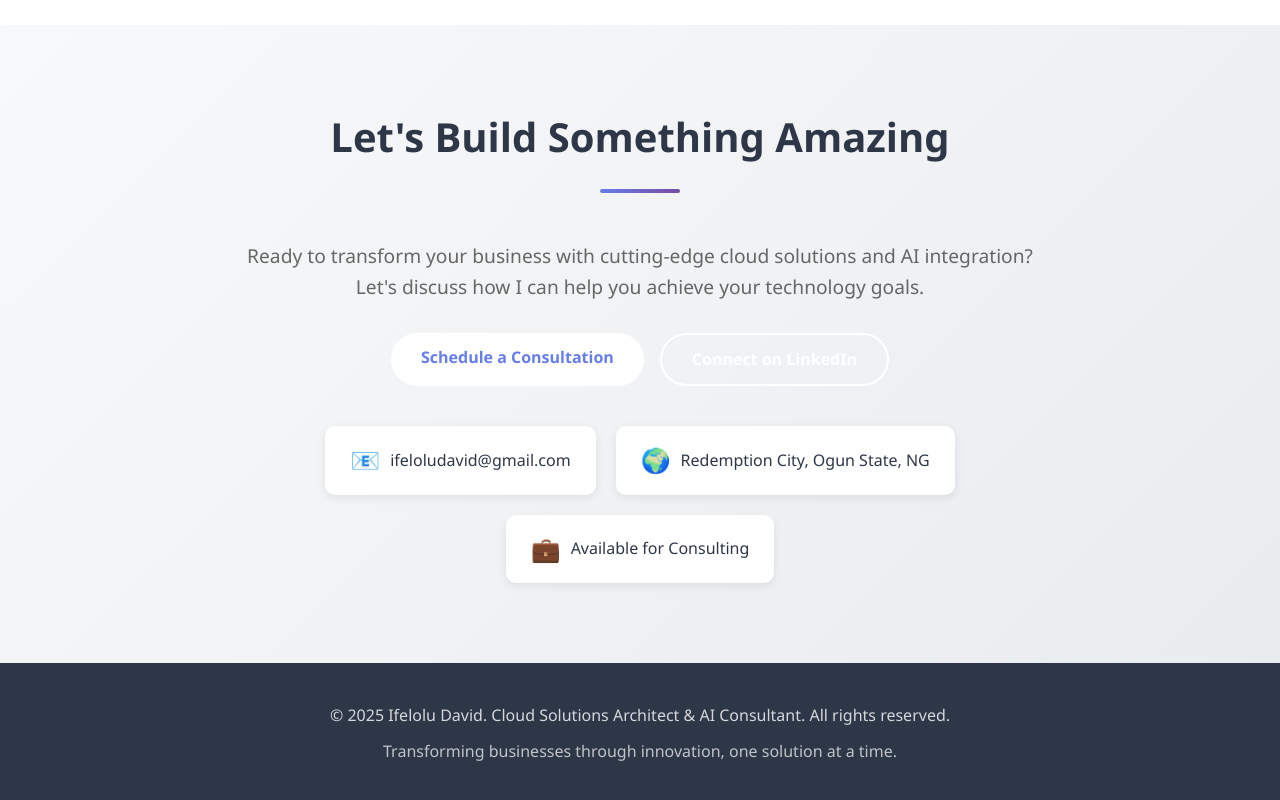
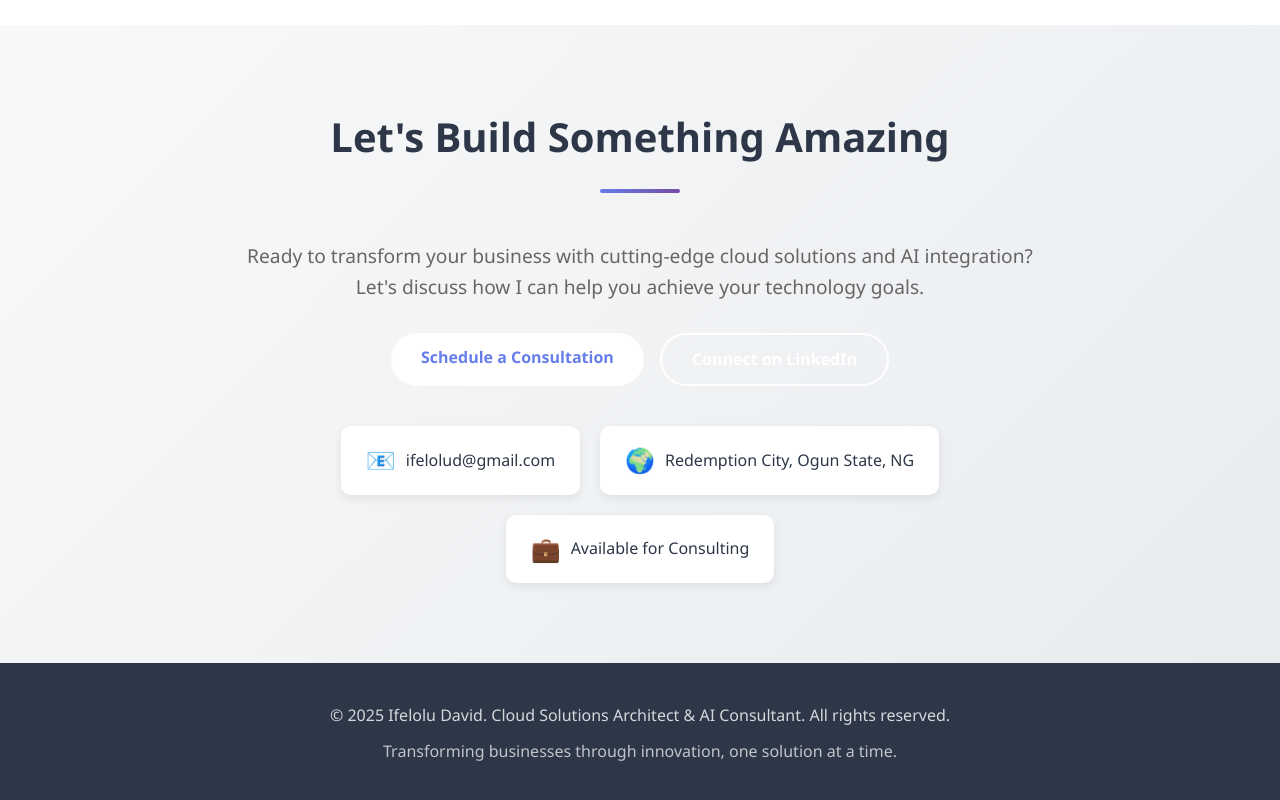
Before and after one commit to IfeloluDavid/NodeJS-Portfolio-Application, a website: page index.html in a window 1280 px wide. Shown: the part 5792-6592 px from the top of the page. Drawn offline with Linux system fonts and the light colour scheme.

Commit message:
Update email address in contact methods

```diff
--- a/index.html
+++ b/index.html
@@ -789,7 +789,7 @@
                 <div class="contact-methods">
                     <div class="contact-item">
                         <span class="contact-icon">📧</span>
-                        <span>ifeloludavid@gmail.com</span>
+                        <span>ifelolud@gmail.com</span>
                     </div>
                     <div class="contact-item">
                         <span class="contact-icon">🌍</span>
```
